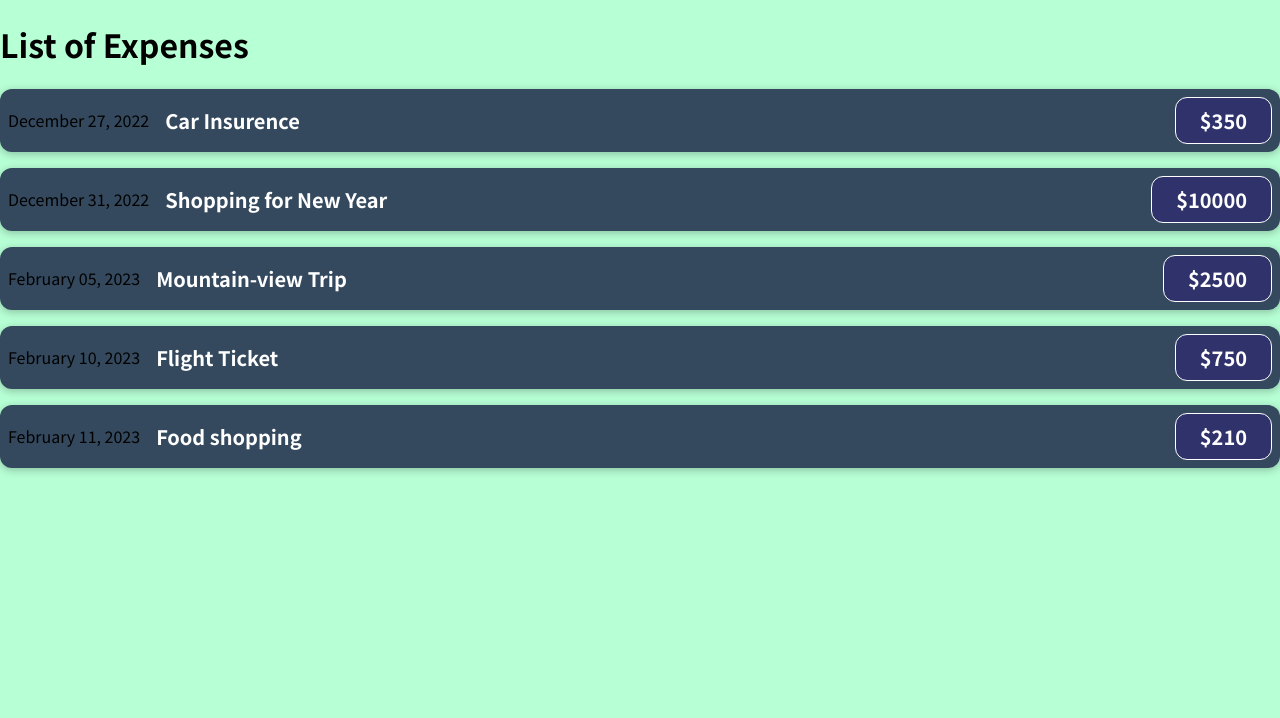
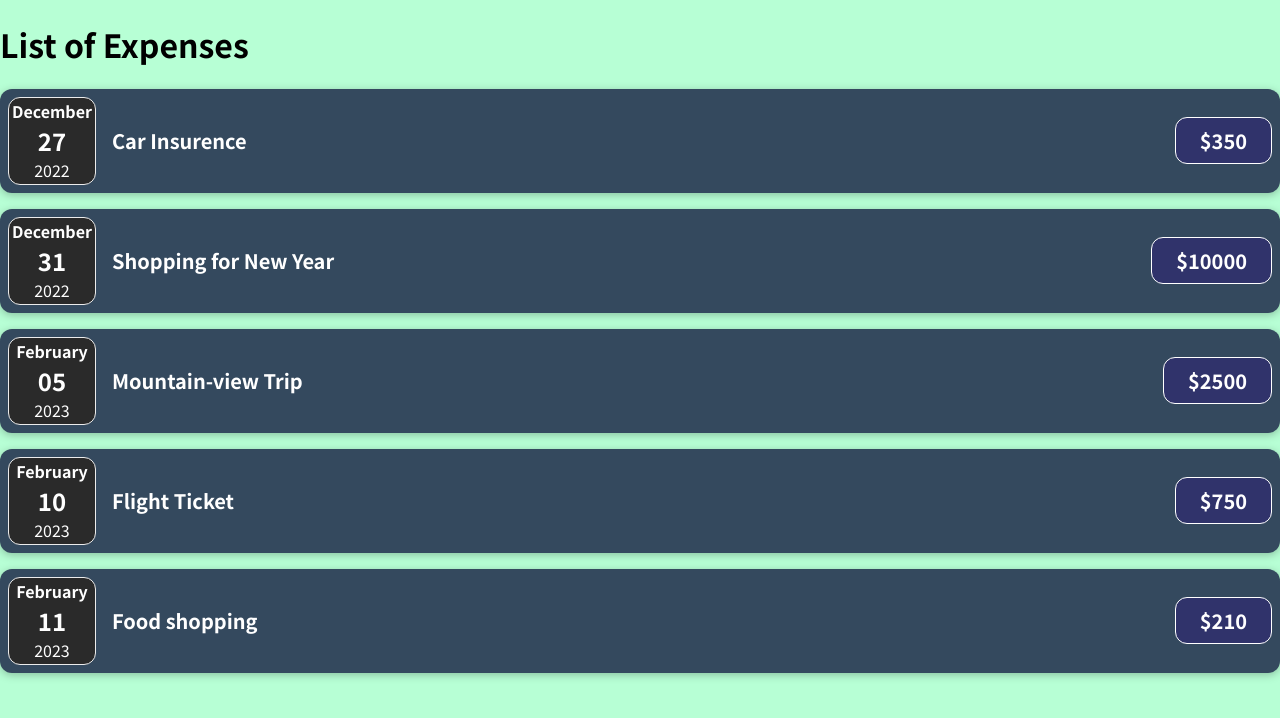
Before and after one commit to Harsh-Thanki/Expense_tracker_react, a JavaScript app: page / in a window 1280 px wide. Shown: the top 718 px of the page. Built offline with nearby package versions, Linux system fonts and the light colour scheme.

Commit message:
ExpenseDate css applied.

```diff
--- a/src/components/ExpenseDate.js
+++ b/src/components/ExpenseDate.js
@@ -7,8 +7,10 @@
     const year = props.date.getFullYear();
 
     return (
-        <div className='DateText'>
-            {month} {day}, {year}
+        <div className='expense-date'>
+            <div className='expense-date__month'>{month}</div>
+            <div className='expense-date__day'>{day}</div>
+            <div className='expense-date__year'>{year}</div>
         </div>
     );
 }
```
